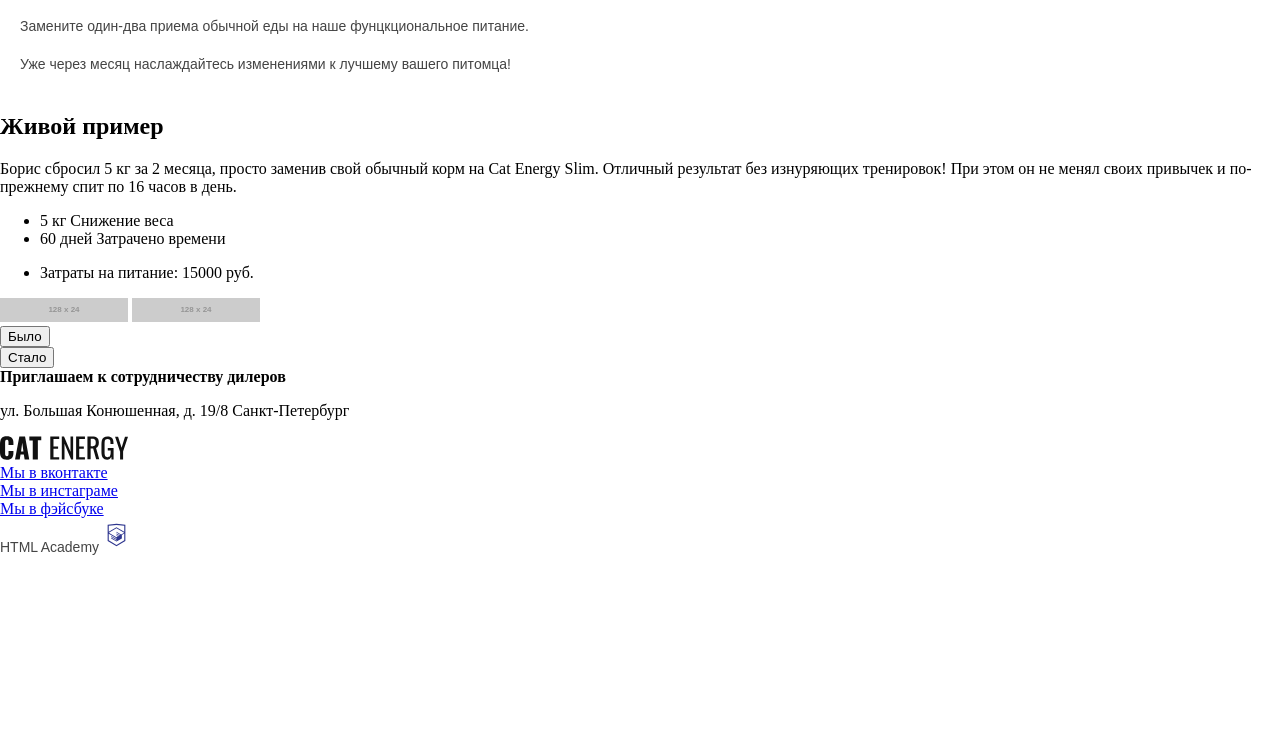
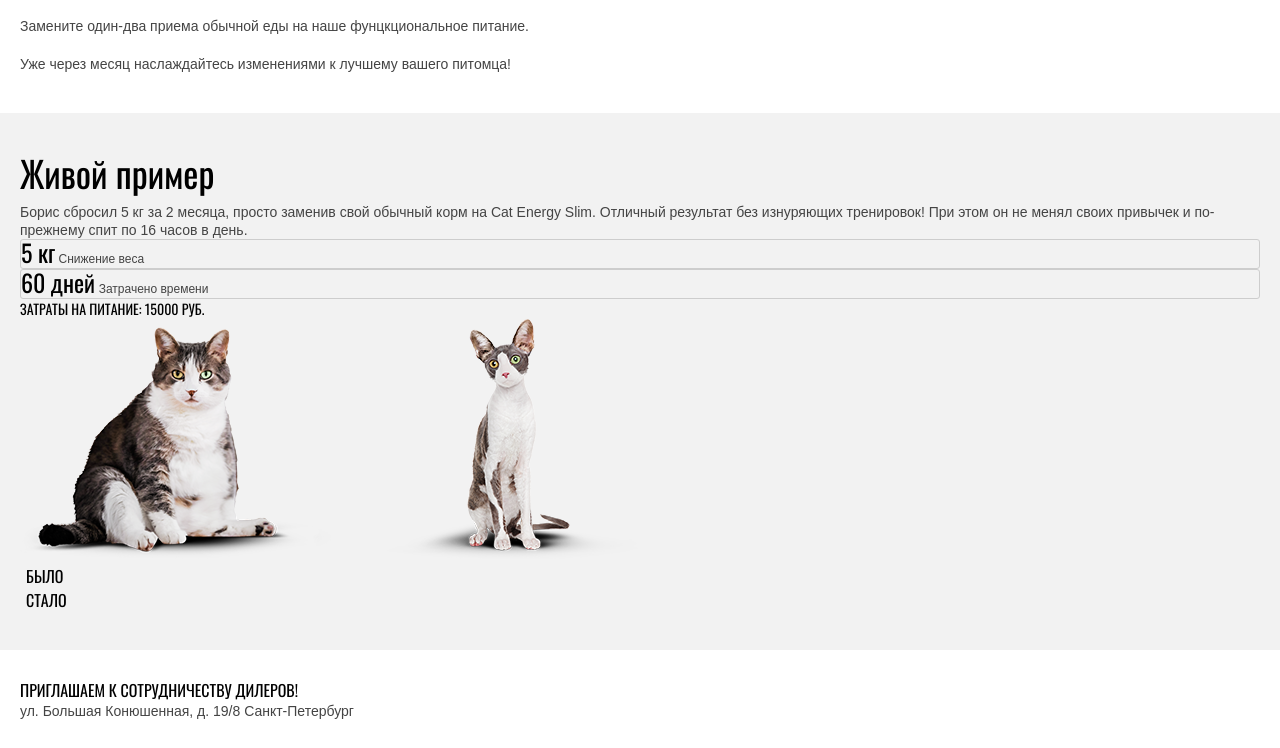
Before and after one commit to sphini/855147-cat-energy-17, a website: page source/index.html in a window 1280 px wide. Shown: the part 929-1677 px from the top of the page. Before the commit the page ends 1485 px from the top, so only its background shows below. Drawn offline with nearby package versions, Linux system fonts and the light colour scheme; files that its build step writes are made by us from their sources; placeholder pictures from the web are drawn by us; files whose address does not match are found by name.

Commit message:
Начал работу над бонусными разделами

```diff
--- a/source/index.html
+++ b/source/index.html
@@ -86,8 +86,8 @@
         </div>
         <div class="example__wrapper">
           <div class="example__cat">
-            <img class="example__cat-img example__cat-img--before" src="http://placehold.it/128x24" alt="Изображение кота до">
-            <img class="example__cat-img example__cat-img--after" src="http://placehold.it/128x24" alt="Изображение кота после">
+            <img class="example__cat-img example__cat-img--before" src="img/before-mobile@1x.png" width="320" height="240" alt="Изображение кота до">
+            <img class="example__cat-img example__cat-img--after" src="img/after-mobile@1x.png" width="320" height="240" alt="Изображение кота после">
           </div>
           <div class="example__compare-panel">
             <button class="example__button">Было</button>
@@ -99,12 +99,10 @@
       <section class="invite">
         <div class="invite__wrapper">
           <h2 class="visually-hidden">Контакты</h2>
-          <div class="invite__welcome-wrapper">
-            <b class="invite__welcome">Приглашаем к сотрудничеству дилеров</b>
-            <p class="invite__text">ул. Большая Конюшенная, д. 19/8 Санкт-Петербург</p>
-          </div>
-          <div class="invite__map"></div>
+          <b class="invite__welcome">Приглашаем к сотрудничеству дилеров!</b>
+          <p class="invite__text">ул. Большая Конюшенная, д. 19/8 Санкт-Петербург</p>
         </div>
+        <img class="invite__map" src="img/bg-map-mobile@1x.png" width="320" height="400" alt="улица Большая Конюшенная, д. 19/8 Санкт-Петербург на карте">
       </section>
     </main>
     <footer class="page-footer">
--- /dev/null
+++ b/source/less/blocks/index/example.less
@@ -0,0 +1,75 @@
+.example {
+  font-family: "Oswald", "Arial", sans-serif;
+  font-weight: 400;
+  color: #000000;
+  padding: 30px 0 38px 0;
+}
+
+.example__title {
+  font-size: 36px;
+  line-height: 60px;
+  font-weight: 400;
+  .clear-style();
+  }
+
+.example__text {
+  font-family: "Arial", sans-serif;
+  font-size: 14px;
+  line-height: 18px;
+  color: #444444;
+  .clear-style();
+}
+
+.main-block__button {
+  display: block;
+}
+
+.example {
+  background-color: #f2f2f2;
+}
+
+.example__wrapper {
+  margin: 0 20px 0 20px;
+}
+
+.example__list {
+  .clear-style();
+}
+
+.example__item {
+  border: 1px solid #cdcdcd;
+  border-radius: 3px;
+
+  &:last-child {
+    border: none;
+  }
+}
+
+.example__total {
+  font-size: 24px;
+  line-height: 24px;
+}
+
+.example__sign {
+  font-family: "Arial", sans-serif;
+  font-size: 12px;
+  line-height: 12px;
+  color: #444444;
+}
+
+.example__sum {
+  font-size: 14px;
+  line-height: 20px;
+  text-transform: uppercase;
+  .clear-style();
+}
+
+.example__button {
+  font-family: inherit;
+  font-size: 16px;
+  line-height: 20px;
+  text-transform: uppercase;
+  background: transparent;
+  border: 0;
+  cursor: pointer;
+}
--- /dev/null
+++ b/source/less/blocks/invite.less
@@ -0,0 +1,23 @@
+.invite__welcome {
+  font-family: "Oswald", "Arial", sans-serif;
+  font-weight: 400;
+  font-size: 16px;
+  line-height: 20px;
+  color: #000000;
+  text-transform: uppercase;
+  .clear-style();
+}
+
+.invite__text {
+  font-family: "Arial", sans-serif;
+  font-weight: 400;
+  font-size: 14px;
+  line-height: 20px;
+  color: #444444;
+  .clear-style();
+}
+
+.invite__wrapper {
+  margin: 0 20px 0 20px;
+  padding: 30px 0 30px 0;
+}
--- a/source/less/blocks/page-footer.less
+++ b/source/less/blocks/page-footer.less
@@ -1,3 +1,8 @@
+.page-footer {
+    margin: 0 20px 0 20px;
+  padding: 35px 0 20px 0;
+}
+
 .social__list {
   .clear-style();
 }
@@ -9,3 +14,9 @@
   line-height: 14px;
   color: #444444;
 }
+
+.page-footer__logo,
+.page-footer__social,
+.page-footer__copyright {
+  border-bottom: 1px solid #d9d9d9;
+}
--- a/source/less/style.less
+++ b/source/less/style.less
@@ -3,12 +3,12 @@
 @import "mixins.less";
 @import "blocks/page-header.less";
 @import "blocks/page-footer.less";
-// @import "blocks/invite.less";
+@import "blocks/invite.less";
 @import "blocks/button.less";
 @import "blocks/index/main-block.less";
 @import "blocks/index/programms.less";
 @import "blocks/index/howitworks.less";
-// @import "blocks/index/example.less";
+@import "blocks/index/example.less";
 @import "blocks/catalog/catalog.less";
 // @import "blocks/catalog/extra.less";
 // @import "blocks/catalog/present.less";
```
Also changed, not shown: source/catalog.html (+3 -5 lines), source/form.html (+3 -5 lines).
